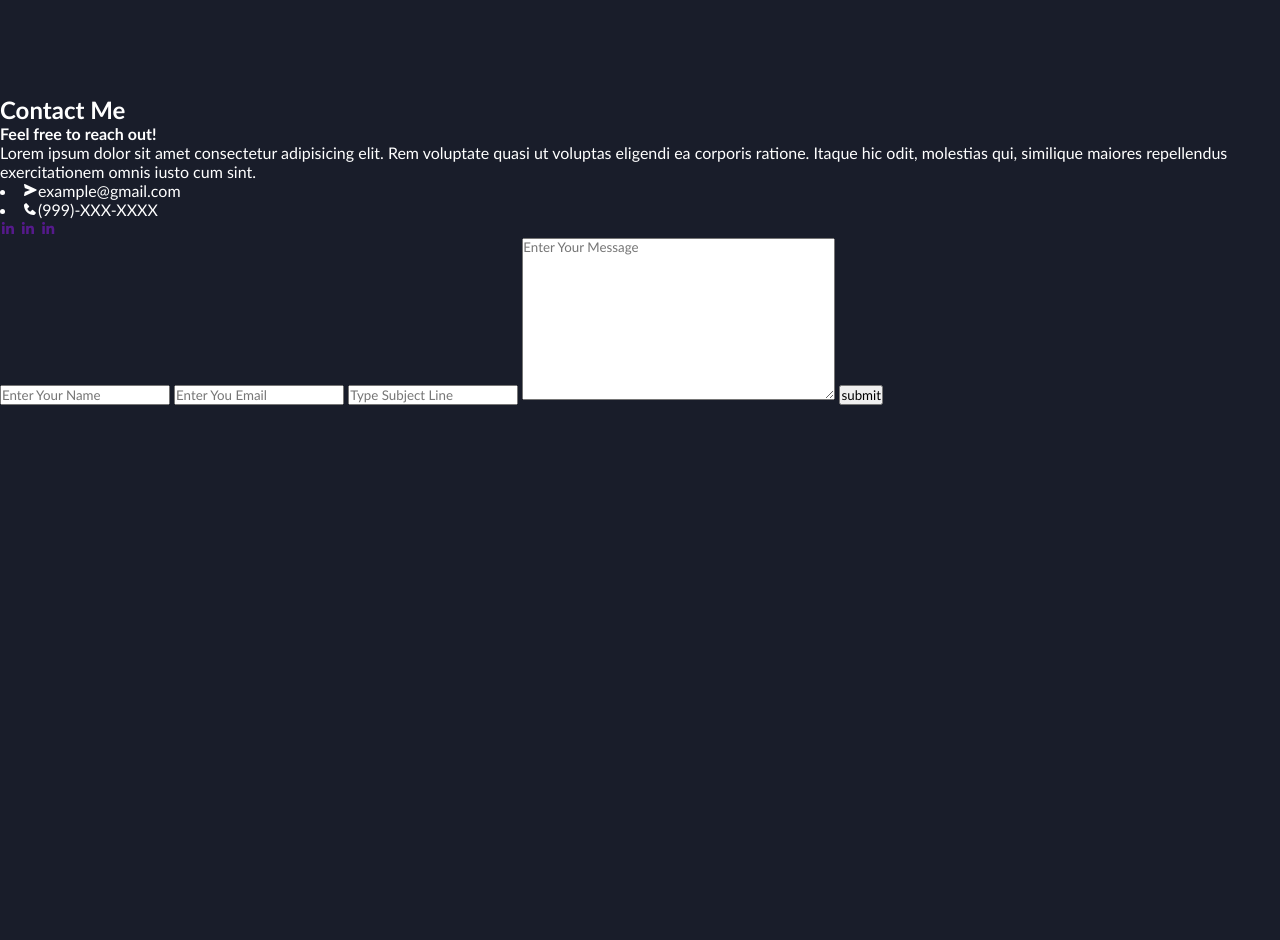
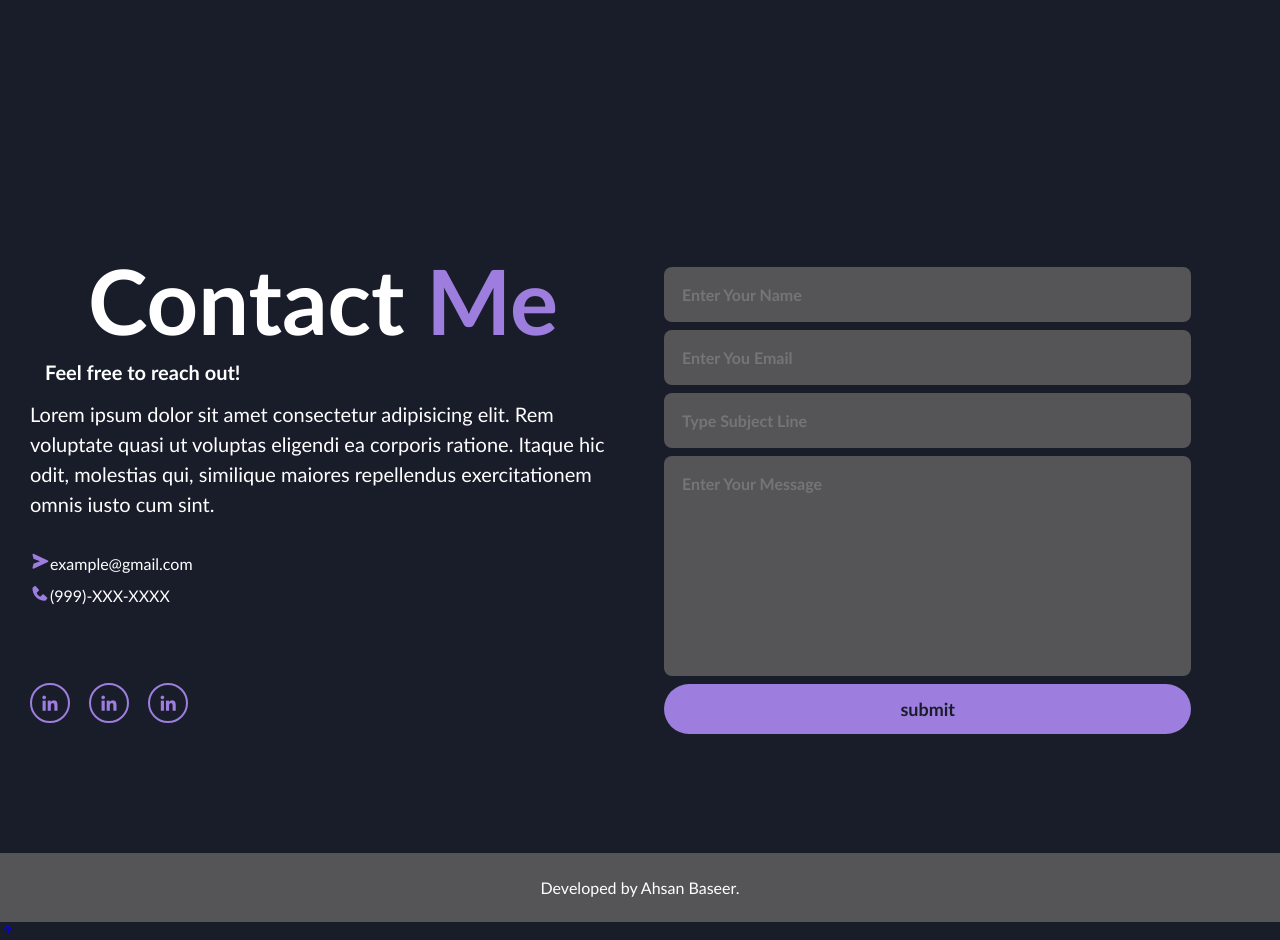
Before and after one commit to Ahsan725/Ahsan, a plain HTML site: page index.html in a window 1280 px wide. Shown: the part 8320-9260 px from the top of the page. Before the commit the page ends 8725 px from the top, so only its background shows below. Drawn offline with nearby package versions, Linux system fonts and the light colour scheme.

Commit message:
stable built 1.7

```diff
--- a/index.html
+++ b/index.html
@@ -271,6 +271,10 @@
             </form>
         </div>
     </section>
+    <div class="last-text">
+        <p>Developed by Ahsan Baseer.</p>
+    </div>
+    <a href="#" class="top"><i class="bx bx-up-arrow-alt"></i></a>
     <script src="main.js"></script>
 
 </body>
--- a/styles.css
+++ b/styles.css
@@ -446,3 +446,114 @@ body{
   .row:hover .layer{
     height: 100%;
   }
+  .contact{
+    display: grid;
+    grid-template-columns: repeat(2, 1fr);
+    align-items: center;
+    gap: 3rem;
+    padding: 30px;
+    margin-top: 130px;
+  }
+  .contact-text h2{
+    font-size: 90px;
+    line-height: 1;
+    text-align: center;
+  }
+  .contact-text h2 span{
+    color: var(--secondary-color);
+  }
+
+  .contact-text h4 {
+    margin: 15px;
+    color: var(--primary-color);
+    font-size: 20px;
+    font-weight: 600;
+  }
+  .contact-text p{
+    color: var(--primary-color);
+    font-size: 20px;
+    line-height: 30px;
+    margin-bottom: 2rem;
+  }
+ .contact-list{
+    margin-bottom: 3rem;
+ }
+ .contact-list li{
+    margin-bottom: 10px;
+    display: block;
+ }
+ .contact-list li{
+    margin-bottom: 10px;
+    display: block;
+ }
+ .contact-list i{
+    display: inline-block;
+    color: var(--secondary-color);
+    font-size: 20px;
+    transition: all 0.40s ease;
+ }
+ .contact-list a:hover{
+    transform: scale(1.01) translateY(-5px);
+    color: var(--secondary-color);
+ }
+ .contact-icons i{
+    display: inline-flex;
+    justify-content: center;
+    align-items: center;
+    width: 40px;
+    height: 40px;
+    background: transparent;
+    border: 2px solid var(--secondary-color);
+    border-radius: 50%;
+    font-size: 20px;
+    color: var(--secondary-color);
+    text-decoration: none;
+    margin: 30px 15px 30px 0;
+ }
+ .contact-icons i:hover{
+    background: var(--secondary-color);
+    color: var(--background-color);
+    box-shadow: 0 0 30px var(--secondary-color);
+ }
+ .contact-form form{
+    position: relative;
+ }
+ .contact-form form input, form textarea{
+    border: none;
+    outline: none;
+    width: 90%;
+    padding: 18px;
+    background: #555557;
+    color: black;
+    font-size: 1rem;
+    font-weight: 600;
+    margin-bottom: 0.5rem;
+    border-radius: 0.5rem;
+ }
+.contact-form textarea{
+    resize: none;
+    height: 220px;
+}
+.contact-form form .send{
+    display: inline-block;
+    padding: 14px 60px;
+    background: var(--secondary-color);
+    border-radius: 40px;
+    font-size: 18px;
+    color: var(--background-color);
+    text-decoration: none;
+    font-weight: 600;
+}
+.contact-form form .send:hover{
+    background: var(--secondary-color);
+    color: var(--primary-color);
+    box-shadow: 0 0 30px var(--secondary-color);
+}
+.last-text p{
+    width: 100%;
+    text-align: center;
+    padding: 25px 0;
+    background: #555557;
+    font-weight: 300;
+    margin-top: 70px;
+}
```
